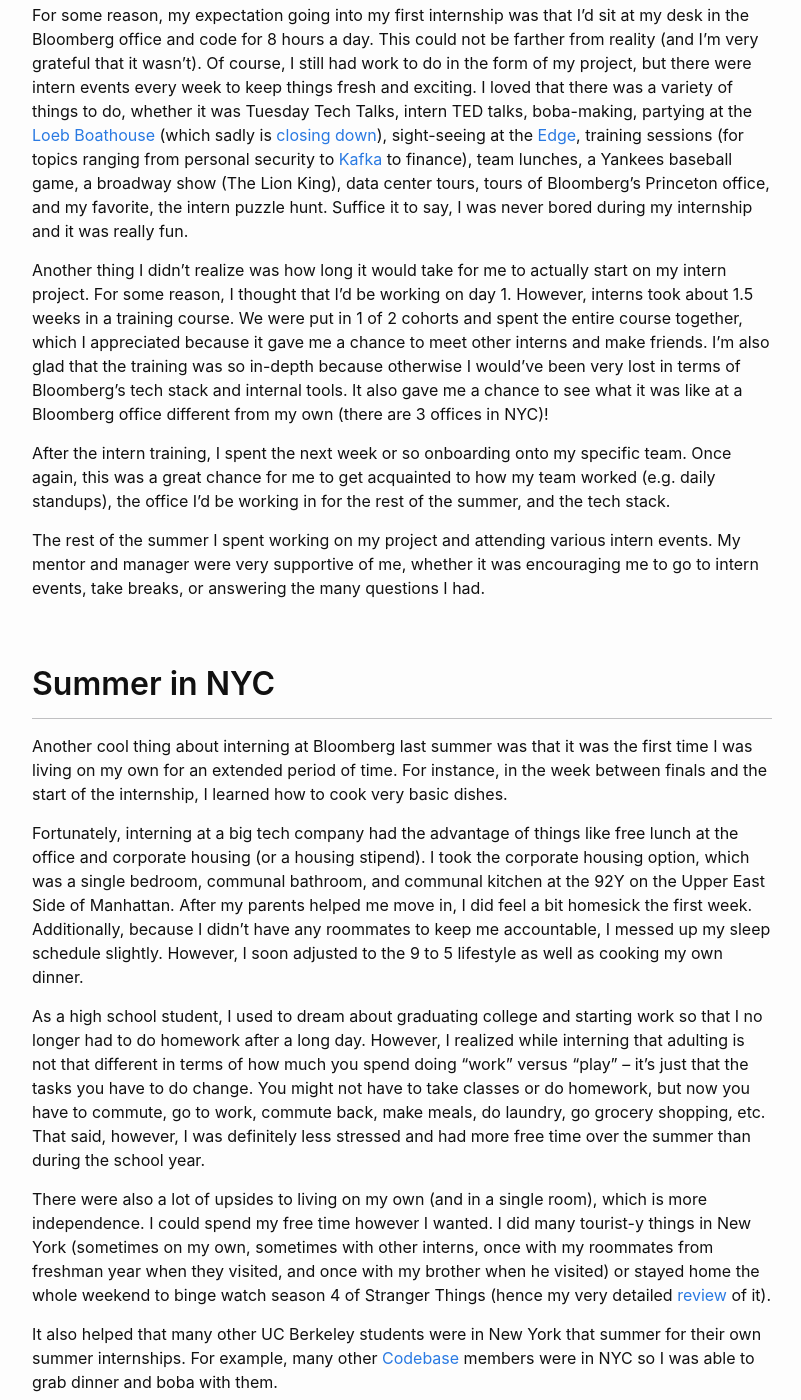
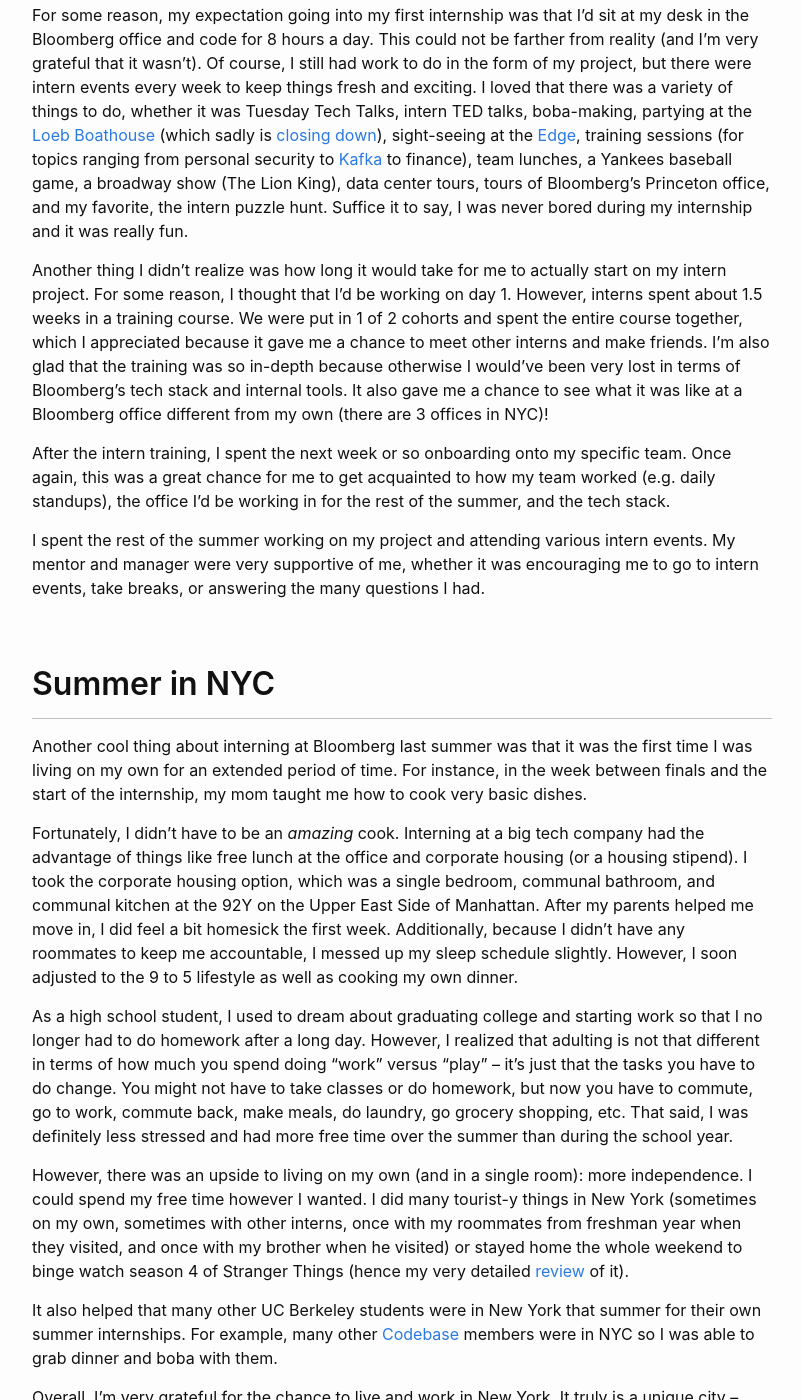
Before and after one commit to phrdang/phrdang.github.io, a Jekyll site: the page built from _posts/2023-02-18-interning-at-bloomberg.md, in a window 1280 px wide and 1400 px high, scrolled down 505 px. Shown: the whole window, without its empty margins (238-1039 px from the left). Built offline with Jekyll 4.4.1, drawn with Linux system fonts in a browser that asks for light colours; some of the changed text lies outside the part shown.

Commit message:
Revise interning at bloomberg post

```diff
--- a/_posts/2023-02-18-interning-at-bloomberg.md
+++ b/_posts/2023-02-18-interning-at-bloomberg.md
@@ -4,27 +4,27 @@
 author: Rebecca Dang
 ---
 
-This past summer, I had the privilege and pleasure to be a software engineer intern at [Bloomberg](https://bloomberg.com). Specifically, I was on the [Bloomberg Law](https://bloomberglaw.com) (BLAW) Platform Enablement team, working on integrating an authorization service, API gateway, and BLAW's Draft Analyzer API using Ruby on Rails. Due to NDA reasons, I can't really elaborate more on my project, but what I *can* talk about is my experience as an intern, Bloomberg's culture, and how my summer in New York City went!
+This past summer, I had the privilege and pleasure to be a software engineer intern at [Bloomberg](https://bloomberg.com). Specifically, I was on the [Bloomberg Law](https://bloomberglaw.com) (BLAW) Platform Enablement team, working on integrating an authorization service, API gateway, and BLAW's Draft Analyzer API using Ruby on Rails. Due to NDA reasons, I can't really elaborate more on my project, but what I *can* talk about is my experience as an intern and how my summer in New York City went!
 
 ## The intern experience
 
 For some reason, my expectation going into my first internship was that I'd sit at my desk in the Bloomberg office and code for 8 hours a day. This could not be farther from reality (and I'm very grateful that it wasn't). Of course, I still had work to do in the form of my project, but there were intern events every week to keep things fresh and exciting. I loved that there was a variety of things to do, whether it was Tuesday Tech Talks, intern TED talks, boba-making, partying at the [Loeb Boathouse](https://www.thecentralparkboathouse.com/) (which sadly is [closing down](https://www.cnn.com/travel/article/central-park-loeb-boathouse-closing/index.html)), sight-seeing at the [Edge](https://www.edgenyc.com/en), training sessions (for topics ranging from personal security to [Kafka](https://kafka.apache.org/) to finance), team lunches, a Yankees baseball game, a broadway show (The Lion King), data center tours, tours of Bloomberg's Princeton office, and my favorite, the intern puzzle hunt. Suffice it to say, I was never bored during my internship and it was really fun.
 
-Another thing I didn't realize was how long it would take for me to actually start on my intern project. For some reason, I thought that I'd be working on day 1. However, interns took about 1.5 weeks in a training course. We were put in 1 of 2 cohorts and spent the entire course together, which I appreciated because it gave me a chance to meet other interns and make friends. I'm also glad that the training was so in-depth because otherwise I would've been very lost in terms of Bloomberg's tech stack and internal tools. It also gave me a chance to see what it was like at a Bloomberg office different from my own (there are 3 offices in NYC)!
+Another thing I didn't realize was how long it would take for me to actually start on my intern project. For some reason, I thought that I'd be working on day 1. However, interns spent about 1.5 weeks in a training course. We were put in 1 of 2 cohorts and spent the entire course together, which I appreciated because it gave me a chance to meet other interns and make friends. I'm also glad that the training was so in-depth because otherwise I would've been very lost in terms of Bloomberg's tech stack and internal tools. It also gave me a chance to see what it was like at a Bloomberg office different from my own (there are 3 offices in NYC)!
 
 After the intern training, I spent the next week or so onboarding onto my specific team. Once again, this was a great chance for me to get acquainted to how my team worked (e.g. daily standups), the office I'd be working in for the rest of the summer, and the tech stack.
 
-The rest of the summer I spent working on my project and attending various intern events. My mentor and manager were very supportive of me, whether it was encouraging me to go to intern events, take breaks, or answering the many questions I had.
+I spent the rest of the summer working on my project and attending various intern events. My mentor and manager were very supportive of me, whether it was encouraging me to go to intern events, take breaks, or answering the many questions I had.
 
 ## Summer in NYC
 
-Another cool thing about interning at Bloomberg last summer was that it was the first time I was living on my own for an extended period of time. For instance, in the week between finals and the start of the internship, I learned how to cook very basic dishes.
+Another cool thing about interning at Bloomberg last summer was that it was the first time I was living on my own for an extended period of time. For instance, in the week between finals and the start of the internship, my mom taught me how to cook very basic dishes.
 
-Fortunately, interning at a big tech company had the advantage of things like free lunch at the office and corporate housing (or a housing stipend). I took the corporate housing option, which was a single bedroom, communal bathroom, and communal kitchen at the 92Y on the Upper East Side of Manhattan. After my parents helped me move in, I did feel a bit homesick the first week. Additionally, because I didn't have any roommates to keep me accountable, I messed up my sleep schedule slightly. However, I soon adjusted to the 9 to 5 lifestyle as well as cooking my own dinner.
+Fortunately, I didn't have to be an *amazing* cook. Interning at a big tech company had the advantage of things like free lunch at the office and corporate housing (or a housing stipend). I took the corporate housing option, which was a single bedroom, communal bathroom, and communal kitchen at the 92Y on the Upper East Side of Manhattan. After my parents helped me move in, I did feel a bit homesick the first week. Additionally, because I didn't have any roommates to keep me accountable, I messed up my sleep schedule slightly. However, I soon adjusted to the 9 to 5 lifestyle as well as cooking my own dinner.
 
-As a high school student, I used to dream about graduating college and starting work so that I no longer had to do homework after a long day. However, I realized while interning that adulting is not that different in terms of how much you spend doing "work" versus "play" -- it's just that the tasks you have to do change. You might not have to take classes or do homework, but now you have to commute, go to work, commute back, make meals, do laundry, go grocery shopping, etc. That said, however, I was definitely less stressed and had more free time over the summer than during the school year.
+As a high school student, I used to dream about graduating college and starting work so that I no longer had to do homework after a long day. However, I realized that adulting is not that different in terms of how much you spend doing "work" versus "play" -- it's just that the tasks you have to do change. You might not have to take classes or do homework, but now you have to commute, go to work, commute back, make meals, do laundry, go grocery shopping, etc. That said, I was definitely less stressed and had more free time over the summer than during the school year.
 
-There were also a lot of upsides to living on my own (and in a single room), which is more independence. I could spend my free time however I wanted. I did many tourist-y things in New York (sometimes on my own, sometimes with other interns, once with my roommates from freshman year when they visited, and once with my brother when he visited) or stayed home the whole weekend to binge watch season 4 of Stranger Things (hence my very detailed [review](/_posts/2022-07-09-stranger-things-4-review.md) of it).
+However, there was an upside to living on my own (and in a single room): more independence. I could spend my free time however I wanted. I did many tourist-y things in New York (sometimes on my own, sometimes with other interns, once with my roommates from freshman year when they visited, and once with my brother when he visited) or stayed home the whole weekend to binge watch season 4 of Stranger Things (hence my very detailed [review](/_posts/2022-07-09-stranger-things-4-review.md) of it).
 
 It also helped that many other UC Berkeley students were in New York that summer for their own summer internships. For example, many other [Codebase](https://codebase.berkeley.edu) members were in NYC so I was able to grab dinner and boba with them.
 
```
Also changed, not shown: other parts of _posts/2023-02-18-interning-at-bloomberg.md (+2 -2 lines).
